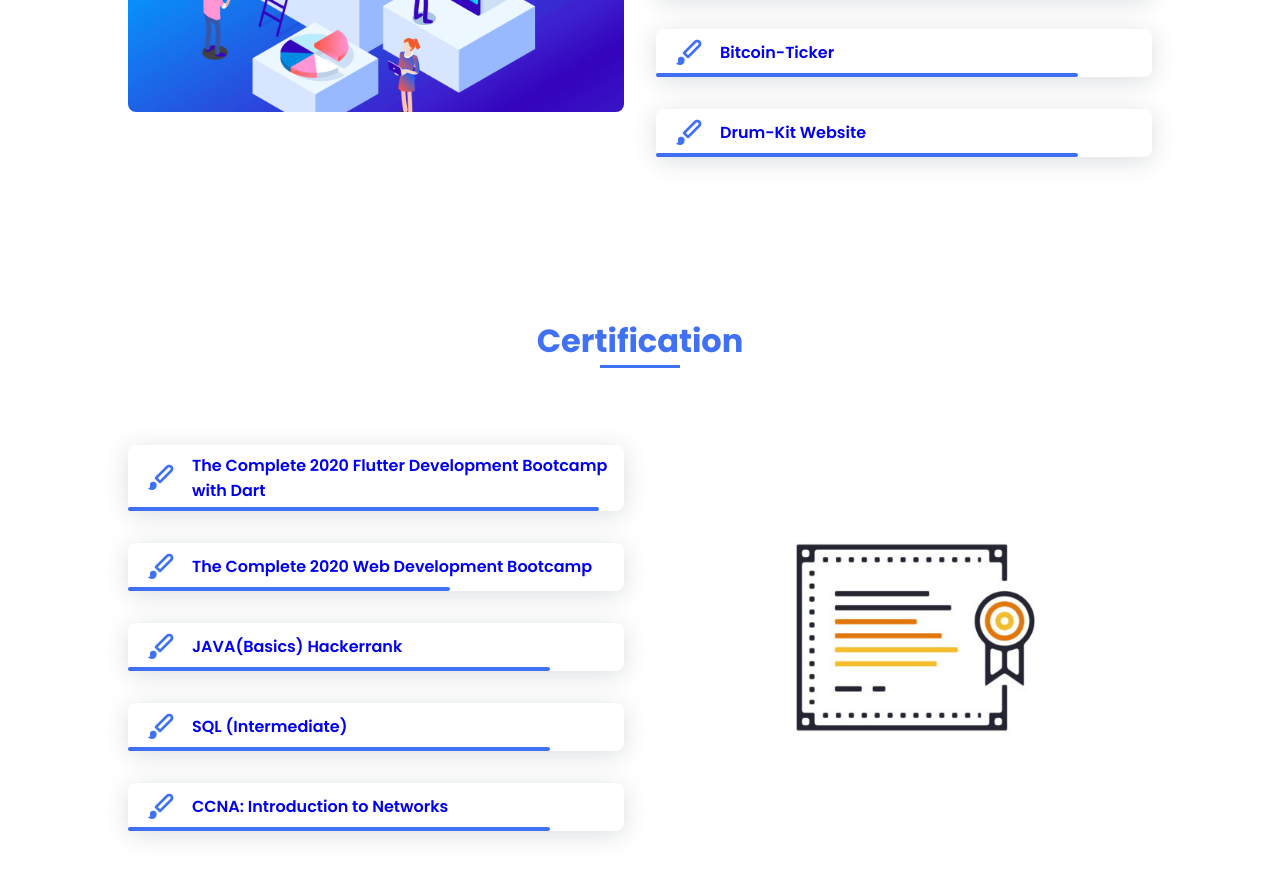
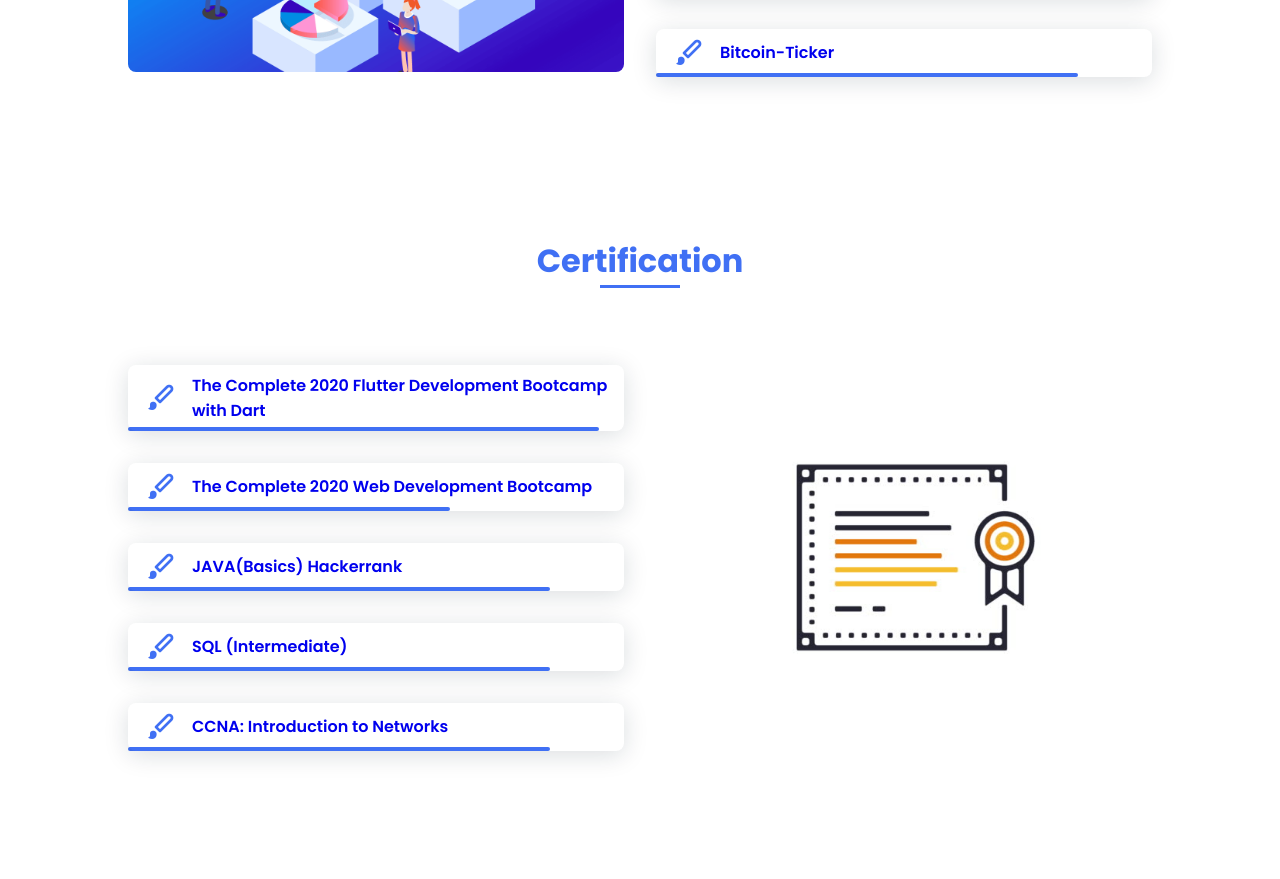
Before and after one commit to vinayak131/Vinayak-Portfolio, a plain HTML site: page index.html in a window 1280 px wide. Shown: the part 2365-3244 px from the top of the page. Drawn offline with nearby package versions, Linux system fonts and the light colour scheme.

Commit message:
Update index.html

```diff
--- a/index.html
+++ b/index.html
@@ -193,15 +193,7 @@
                         <div class="skills__bar skills__ux">
                         </div>
                     </div>
-                    <div class="skills__data">
-                        <div class="skills__names">
-                            <i class='bx bxs-paint skills__icon'></i>
-                            <a href="https://github.com/vinayak131/Drum-Kit-Website/tree/master"><span
-                                    class="skills__name">Drum-Kit Website</span></a>
-                        </div>
-                        <div class="skills__bar skills__ux">
-                        </div>
-                    </div>
+
                 </div>
             </div>
             </div>
```
